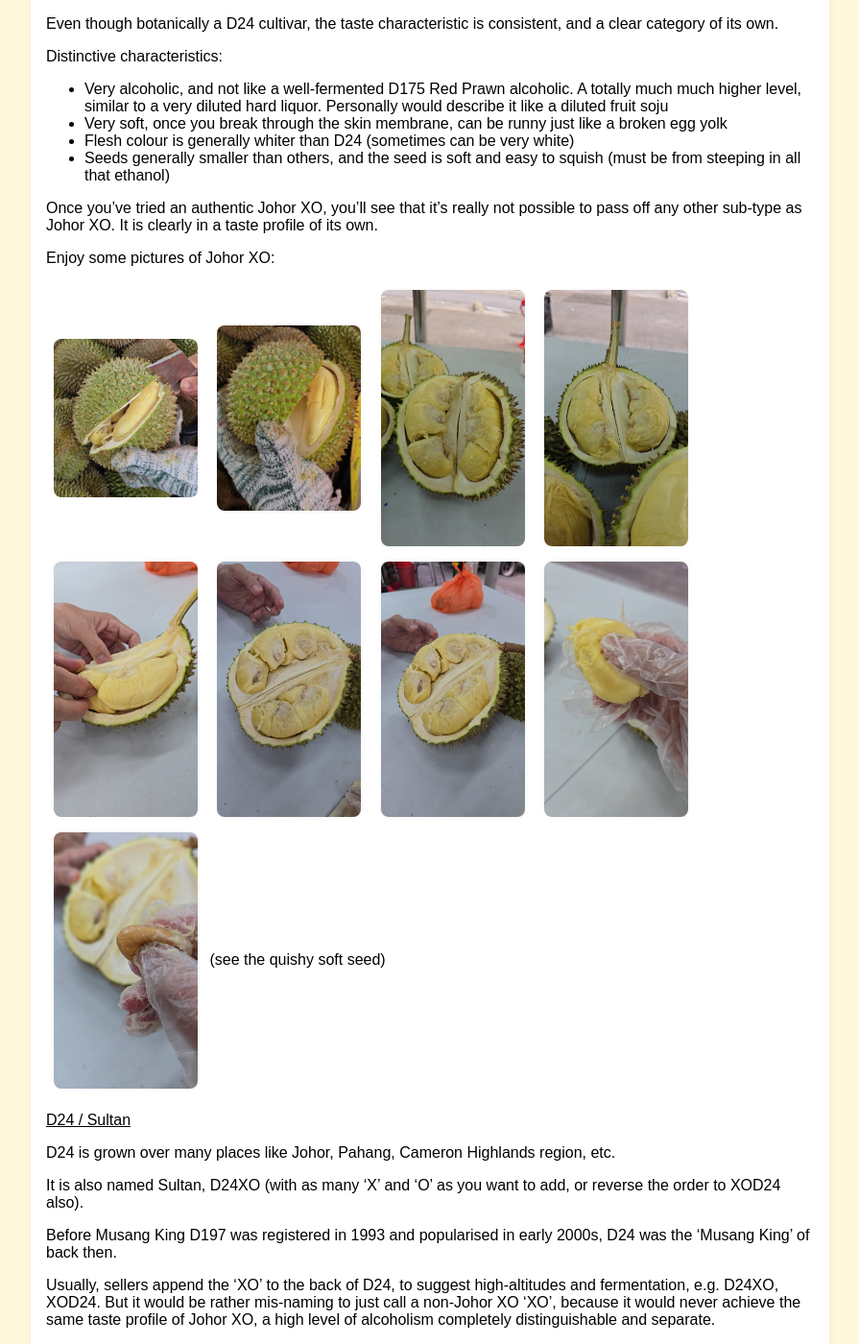
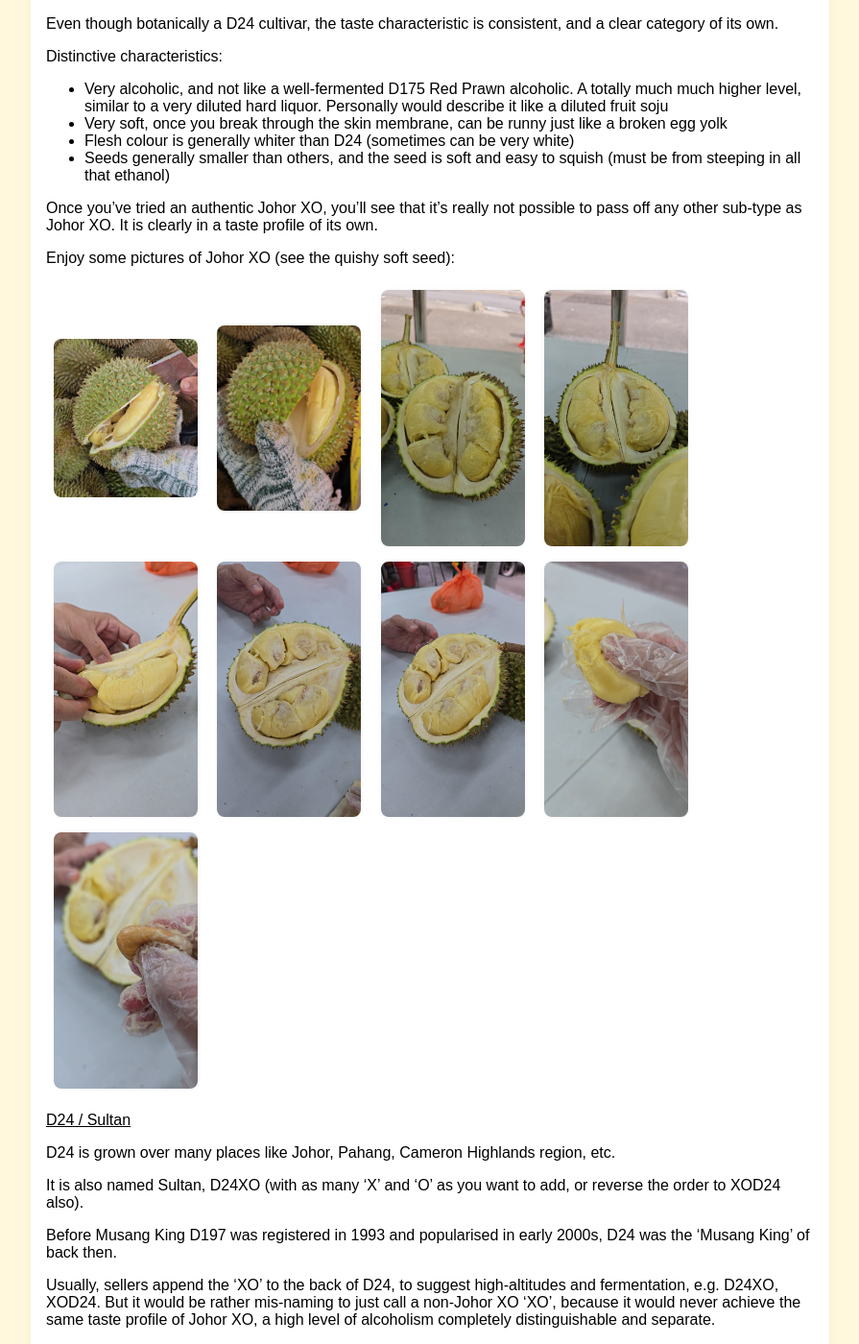
Before and after one commit to yensan57/flabbybeagle, a Jekyll site: the page built from _posts/2025-10-12-pahang-johor-d24-xo.md, in a window 1280 px wide and 1400 px high, scrolled down 1107 px. Shown: the whole window at 96% size, without its empty margins (192-1087 px from the left). Built offline with Jekyll 4.4.1, drawn with Linux system fonts in a browser that asks for light colours; part of the change alters nothing that is shown.

```diff
--- a/_posts/2025-10-12-pahang-johor-d24-xo.md
+++ b/_posts/2025-10-12-pahang-johor-d24-xo.md
@@ -35,7 +35,7 @@ Distinctive characteristics:
 
 Once you've tried an authentic Johor XO, you'll see that it's really not possible to pass off any other sub-type as Johor XO. It is clearly in a taste profile of its own.
 
-Enjoy some pictures of Johor XO:
+Enjoy some pictures of Johor XO (see the quishy soft seed):
 
 <img src="/assets/images/2025-10-12/20251012_175622_small.jpg" class="small-img" alt="johor_xo">
 <img src="/assets/images/2025-10-12/20251012_175706_small.jpg" class="small-img" alt="johor_xo">
@@ -46,7 +46,7 @@ Enjoy some pictures of Johor XO:
 <img src="/assets/images/2025-10-12/20251012_182554_small.jpg" class="small-img" alt="johor_xo">
 <img src="/assets/images/2025-10-12/20251012_184039_small.jpg" class="small-img" alt="johor_xo">
 <img src="/assets/images/2025-10-12/20251012_183139.jpg" class="small-img" alt="johor_xo">
-(see the quishy soft seed)
+
 
 
 <u>D24 / Sultan</u>
```
